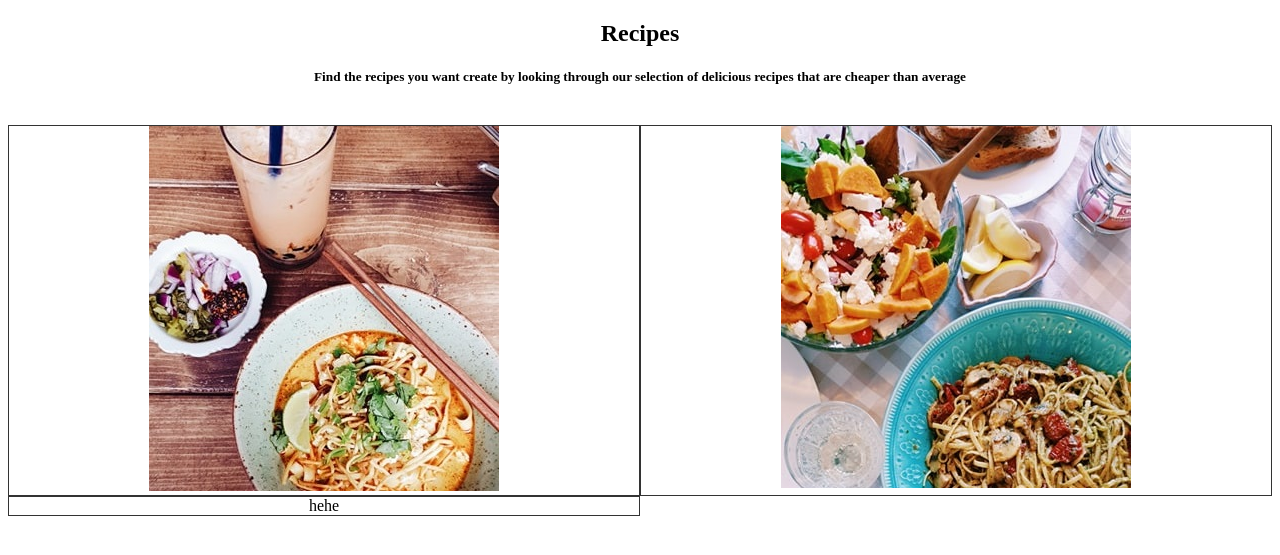
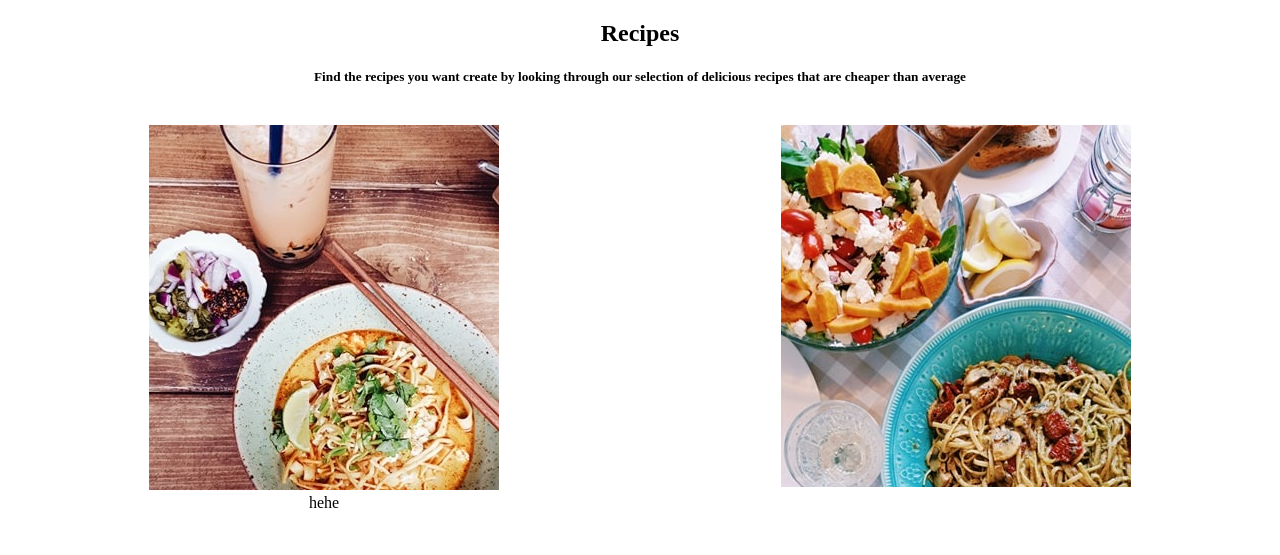
Before and after one commit to ThanitaSongvilay/del-hors-project, a PHP site: page /assets/Pages/Recipes.html in a window 1280 px wide. Shown: the top 555 px of the page. Run offline with PHP 8.4, Linux system fonts and the light colour scheme.

Commit message:
Update styles.css

```diff
--- a/Deláhors-Projekt/assets/css/styles.css
+++ b/Deláhors-Projekt/assets/css/styles.css
@@ -136,5 +136,5 @@ grid-gap: 5px 5px;
 
 .grid-item{
   object-position:100% 100% ;
-  border: 1px solid rgba(0, 0, 0, 0.8);
+  border: 1px rgba(0, 0, 0, 0.8);
 }
```
